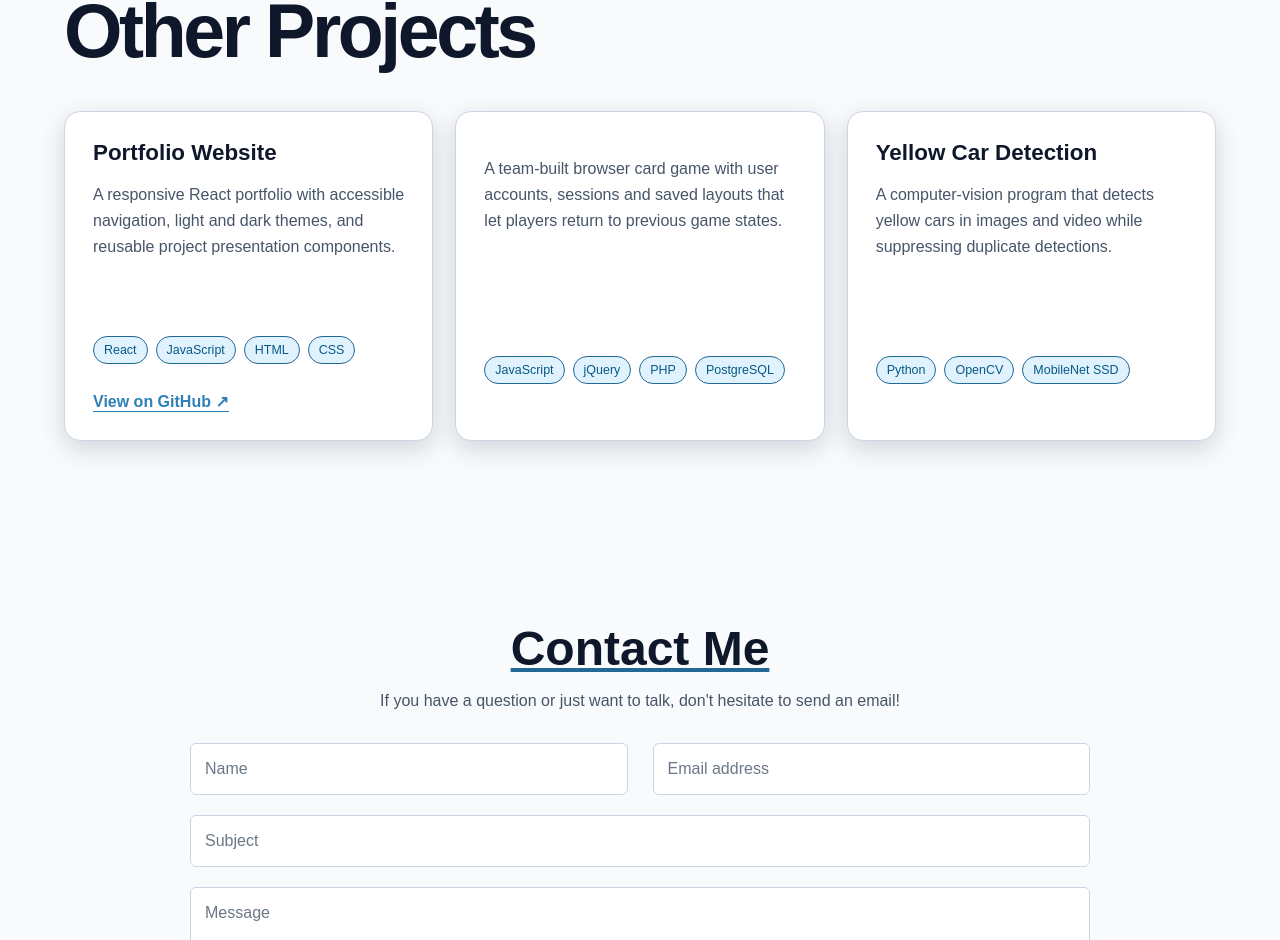
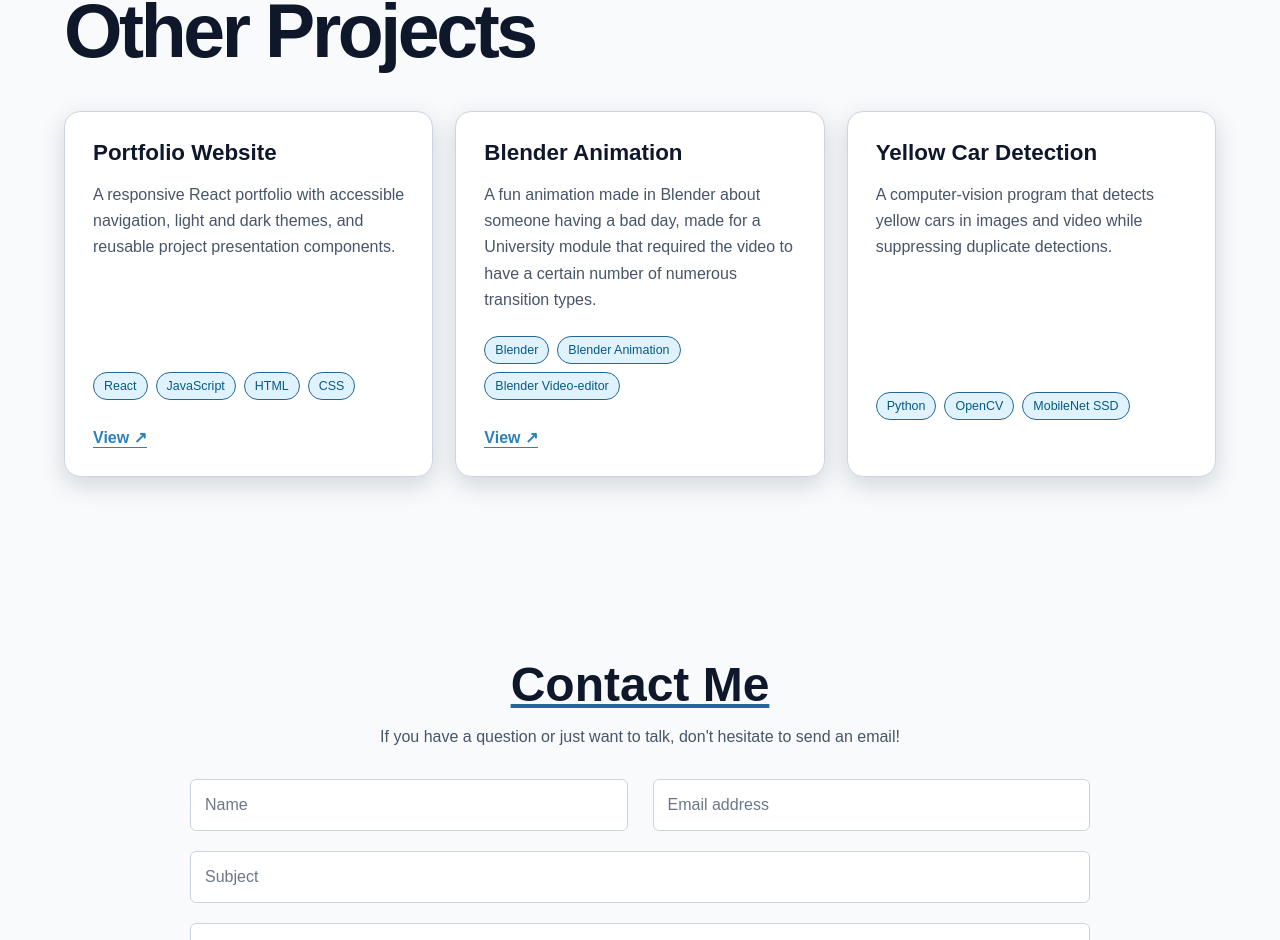
Before and after one commit to LouieMRD/portfolio-remaster, a React (Vite) app in the folder portfolio-master/: page / in a window 1280 px wide. Shown: the part 3131-4071 px from the top of the page. Built offline with nearby package versions, Linux system fonts and the light colour scheme; no server answers.

Commit message:
Replaced card-game in 'other projects' section with Blender Animation project

```diff
--- a/portfolio-master/src/components/Projects.jsx
+++ b/portfolio-master/src/components/Projects.jsx
@@ -218,10 +218,12 @@ const otherProjects = [
         url: "https://github.com/LouieMRD/portfolio",
     },
     {
-        title: "",
+        title: "Blender Animation",
         description:
-            "A team-built browser card game with user accounts, sessions and saved layouts that let players return to previous game states.",
-        technologies: ["JavaScript", "jQuery", "PHP", "PostgreSQL"],
+            "A fun animation made in Blender about someone having a bad day, made for a University" +
+            " module that required the video to have a certain number of numerous transition types.",
+        technologies: ["Blender", "Blender Animation", "Blender Video-editor"],
+        url: "https://youtu.be/4psKkB5ZIh4",
     },
     {
         title: "Yellow Car Detection",
@@ -413,7 +415,7 @@ function Projects() {
 
                         {project.url && (
                             <a className="project-link" href={project.url} target="_blank" rel="noreferrer">
-                                View on GitHub <span aria-hidden="true">↗</span>
+                                View <span aria-hidden="true">↗</span>
                             </a>
                         )}
                     </article>
```
